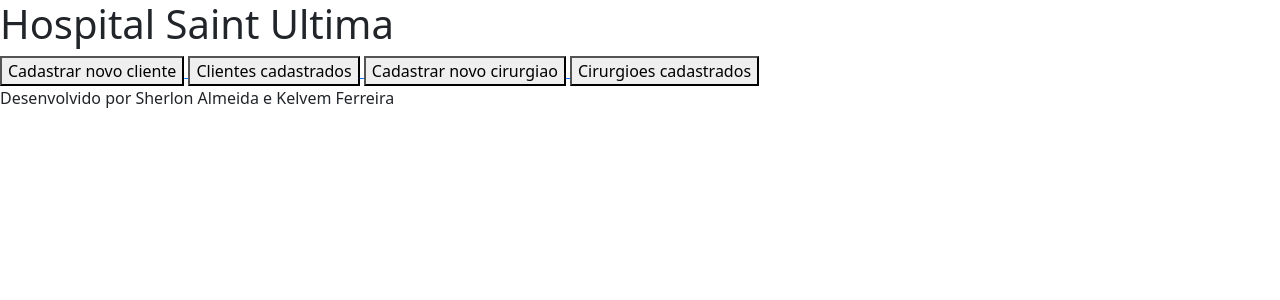
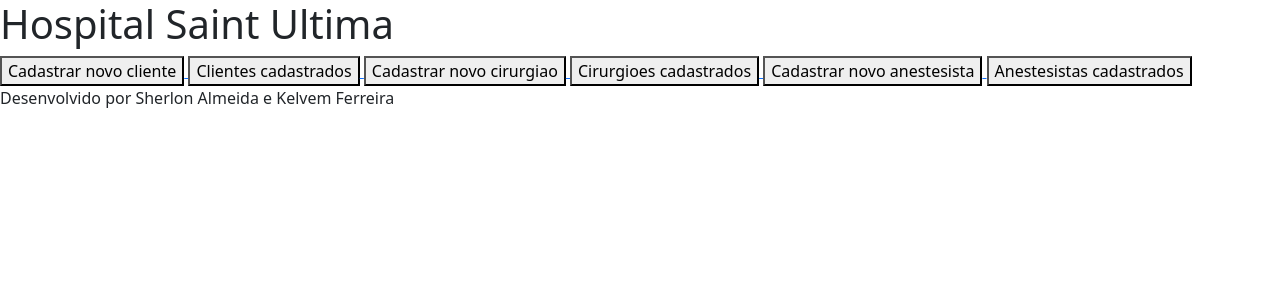
Before and after one commit to Kelvem01/projeto_hospital, a Django app: page /home/ in a window 1280 px wide. Shown: the top 300 px of the page. Run offline with Django 4.2, Linux system fonts and the light colour scheme.

Commit message:
Anestesistas adicionadis

```diff
--- a/hospital/core/views.py
+++ b/hospital/core/views.py
@@ -51,7 +51,7 @@ def cirurgiao(request):
     data = {"cirurgiao": cirurgioes}
     return render(request, 'cirurgioes.html', data)
 
-"""Adiciona o cirurgiao cadastrado no banco de dados"""
+"""Adiciona o cirurgiao ou anestesista cadastrado no banco de dados"""
 def cirurgiao_submit(request):
     if request.POST:
         nome = request.POST.get("nome")
@@ -77,3 +77,35 @@ def listar_cirurgioes(request):
     cirurgioes = cirurgioes.order_by('nome')
     data = {"dados": cirurgioes}
     return render(request,'listarDados.html', data)
+
+"""Renderiza a página de cadastro de Anestesistas"""
+def anestesista(request):
+    anestesistas = Anestesista.objects.all()
+    data = {"anestesista": anestesistas}
+    return render(request, 'anestesistas.html', data)
+
+def anestesista_submit(request):
+    if request.POST:
+        nome = request.POST.get("nome")
+        telefone = request.POST.get("telefone")
+        email = request.POST.get("email")
+        cpf = request.POST.get("cpf")
+        crm = request.POST.get("crm")
+
+        #Realiza o INSERT no banco de dados
+        Anestesista.objects.create(
+            nome = nome,
+            telefone = telefone,
+            email = email,
+            cpf = cpf,
+            crm = crm
+        )
+
+    return redirect('/')
+
+"""Apresenta os anestesistas cadastrados no sistema"""
+def listar_anestesistas(request):
+    anestesistas = Anestesista.objects.all()
+    anestesistas = anestesistas.order_by('nome')
+    data = {"dados": anestesistas}
+    return render(request,'listarDados.html', data)
--- a/hospital/hospital/urls.py
+++ b/hospital/hospital/urls.py
@@ -29,10 +29,15 @@ urlpatterns = [
     path('home/listar_clientes', RedirectView.as_view(url="/cliente/listar_clientes")),
     path('home/cirurgiao', RedirectView.as_view(url="/cirurgiao/")),
     path('home/listar_cirurgioes', RedirectView.as_view(url="/cirurgiao/listar_cirurgioes")),
+    path('home/anestesista', RedirectView.as_view(url="/anestesista/")),
+    path('home/listar_anestesistas', RedirectView.as_view(url="/anestesista/listar_anestesistas")),
     path('cliente/', views.cliente),
     path('cliente/submit', views.cliente_submit),
     path('cliente/listar_clientes', views.listar_clientes),
     path('cirurgiao/', views.cirurgiao),
     path('cirurgiao/submit', views.cirurgiao_submit),
     path('cirurgiao/listar_cirurgioes', views.listar_cirurgioes),
+    path('anestesista/', views.anestesista),
+    path('anestesista/submit', views.anestesista_submit),
+    path('anestesista/listar_anestesistas', views.listar_anestesistas),
 ]
--- a/hospital/templates/index.html
+++ b/hospital/templates/index.html
@@ -28,6 +28,15 @@
         <button type="submit">Cirurgioes cadastrados</button>
     </a>
 
+    <!-- Cadastrar novos Anestesista -->
+    <a href="anestesista">
+        <button type="submit">Cadastrar novo anestesista</button>
+    </a>
+    <!-- Listar Anestesistas-->
+    <a href="listar_anestesistas">
+        <button type="submit">Anestesistas cadastrados</button>
+    </a>
+
     {% include "model-footer.html" %}
 
 </body>
```
Also changed, not shown: hospital/templates/anestesistas.html (added, +31 -0 lines), hospital/db.sqlite3.
